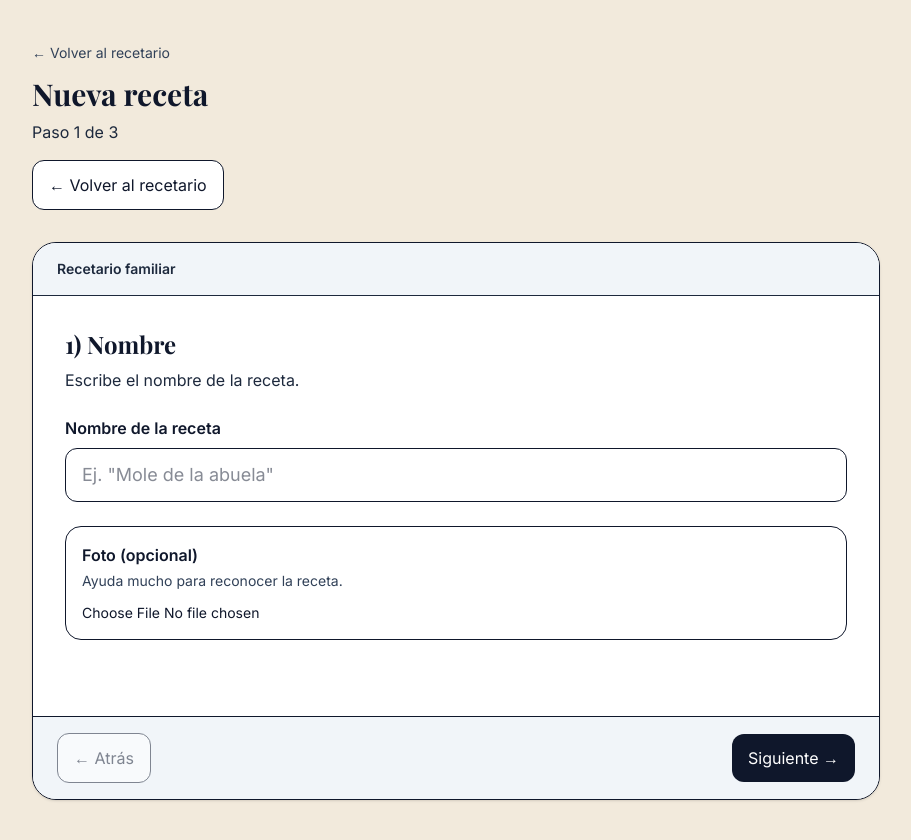
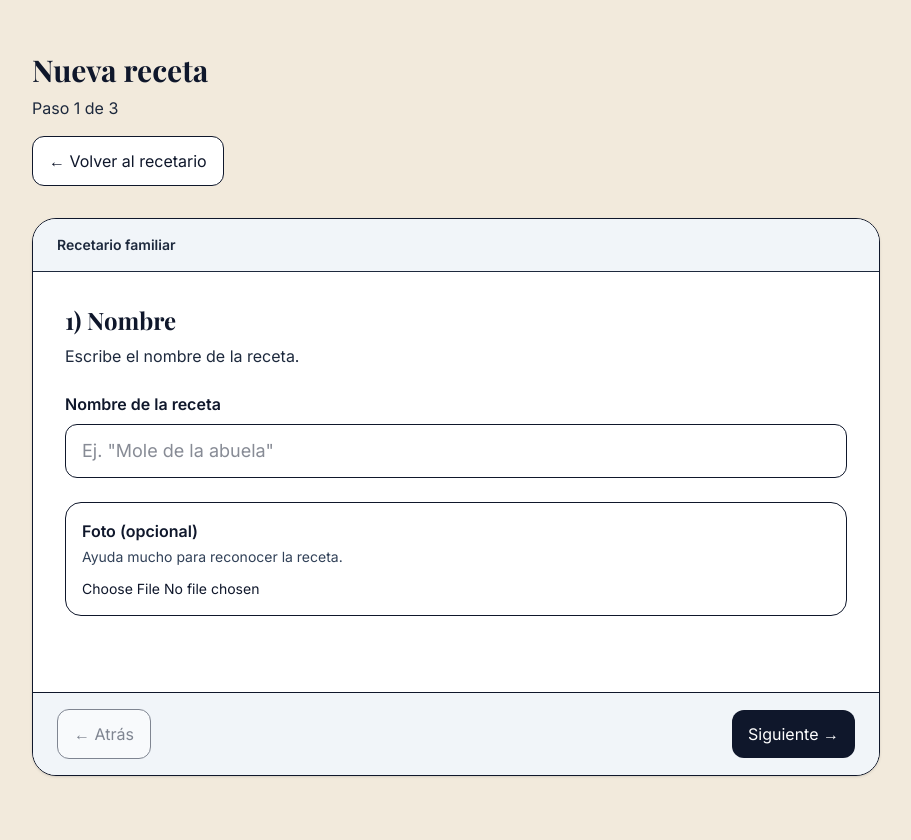
Before and after one commit to Josue112423/recetario-familiar, a Next.js app: page /cookbook/1/new-recipe in a window 1280 px wide. Shown: the whole page, without its empty margins (184-1095 px from the left). After the commit the page ends 816 px from the top, so only its background shows below. Built offline with nearby package versions, Linux system fonts and the light colour scheme; a web font is replaced by a local one.

Commit message:
Ugrades Graphs 6

```diff
--- a/src/app/cookbook/[id]/new-recipe/page.tsx
+++ b/src/app/cookbook/[id]/new-recipe/page.tsx
@@ -213,12 +213,6 @@ const stepsToText = () => {
 
   return (
     <main className="mx-auto max-w-4xl px-6 py-10 text-slate-900">
-      <button
-        className="text-sm text-slate-700 hover:underline"
-        onClick={() => router.push(`/cookbook/${cookbookId}`)}
-      >
-        ← Volver al recetario
-      </button>
 
       <h1 className="mt-3 text-3xl font-bold">Nueva receta</h1>
       <p className="mt-2 text-slate-800">Paso {step} de 3</p>
--- a/src/app/cookbook/[id]/page.tsx
+++ b/src/app/cookbook/[id]/page.tsx
@@ -67,11 +67,11 @@ export default function CookbookPage() {
     <main className="mx-auto max-w-4xl px-6 py-10">
       <div className="flex items-start justify-between gap-4">
         <div>
-          <button className="text-sm text-slate-100 hover:underline" onClick={() => router.push('/library')}>
+          <button className="text-sm hover:underline" onClick={() => router.push('/library')}>
             ← Volver a biblioteca
           </button>
           <h1 className="mt-3 text-3xl font-bold">{cookbook?.title ?? 'Recetario'}</h1>
-          <p className="mt-2 text-slate-100">Índice de recetas</p>
+          <p className="mt-2 ">Índice de recetas</p>
         </div>
 
         <button
--- a/src/app/library/page.tsx
+++ b/src/app/library/page.tsx
@@ -80,7 +80,7 @@ export default function LibraryPage() {
       <div className="flex items-end justify-between gap-4">
         <div>
           <h1 className="text-3xl font-bold">Biblioteca familiar</h1>
-          <p className="mt-2 text-slate-100">Tus recetarios (como libros).</p>
+          <p className="mt-2">Tus recetarios (como libros).</p>
         </div>
 
         {familyCode && (
--- a/src/app/recipe/[id]/cook/page.tsx
+++ b/src/app/recipe/[id]/cook/page.tsx
@@ -124,7 +124,7 @@ export default function CookModePage() {
       <div className="flex items-start justify-between gap-4">
         <div>
           <button
-            className="text-sm text-slate-100 hover:underline"
+            className="text-sm hover:underline"
             onClick={() => router.push(`/recipe/${recipe.id}`)}
           >
             ← Volver a receta
```
